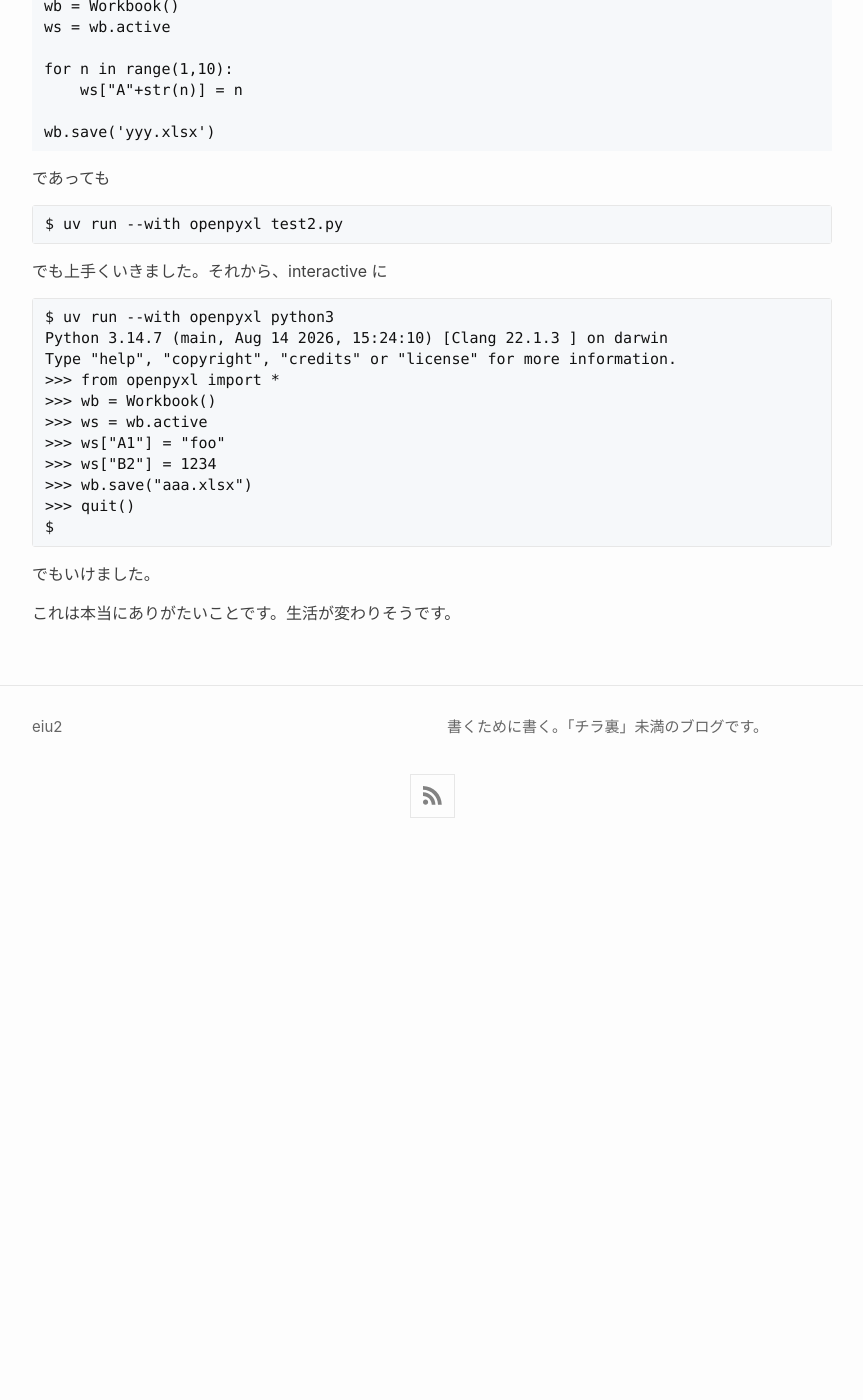
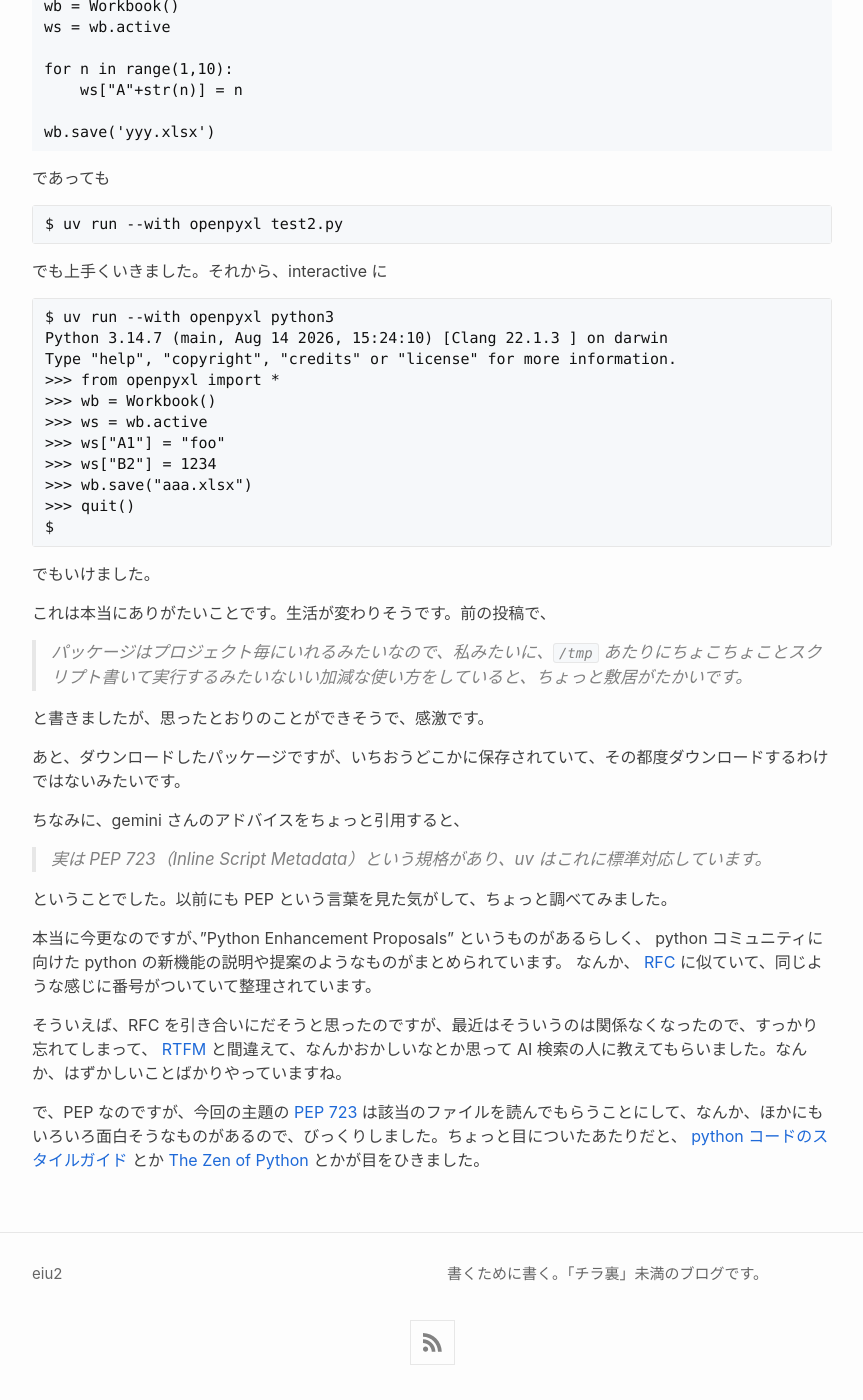
Before and after one commit to eiu2/eiu2.github.com, a Jekyll site: the page built from _posts/2026-08-29-script.md, in a window 1280 px wide and 1400 px high, scrolled down 1124 px. Shown: the whole window, without its empty margins (208-1071 px from the left). Built offline with Jekyll 4.4.1, drawn with Linux system fonts in a browser that asks for light colours; nearby versions of some CDN libraries; before the commit the page ends 1978 px from its top, so only the background shows below that.

Commit message:
Update 2026-08-29-script.md

```diff
--- a/_posts/2026-08-29-script.md
+++ b/_posts/2026-08-29-script.md
@@ -80,4 +80,34 @@ $
 
 でもいけました。
 
-これは本当にありがたいことです。生活が変わりそうです。
+これは本当にありがたいことです。生活が変わりそうです。前の投稿で、
+
+> パッケージはプロジェクト毎にいれるみたいなので、私みたいに、`/tmp` あたりにちょこちょことスクリプト書いて実行するみたいないい加減な使い方をしていると、ちょっと敷居がたかいです。
+
+と書きましたが、思ったとおりのことができそうで、感激です。
+
+あと、ダウンロードしたパッケージですが、いちおうどこかに保存されていて、その都度ダウンロードするわけではないみたいです。
+
+ちなみに、gemini さんのアドバイスをちょっと引用すると、
+
+> 実は PEP 723（Inline Script Metadata）という規格があり、uv はこれに標準対応しています。
+
+ということでした。以前にも PEP という言葉を見た気がして、ちょっと調べてみました。
+
+本当に今更なのですが、"Python Enhancement Proposals" というものがあるらしく、
+python コミュニティに向けた python の新機能の説明や提案のようなものがまとめられています。
+なんか、
+[RFC](https://www.rfc-editor.org/)
+に似ていて、同じような感じに番号がついていて整理されています。
+
+そういえば、RFC を引き合いにだそうと思ったのですが、最近はそういうのは関係なくなったので、すっかり忘れてしまって、
+[RTFM](http://www.catb.org/jargon/html/R/RTFM.html)
+と間違えて、なんかおかしいなとか思って AI 検索の人に教えてもらいました。なんか、はずかしいことばかりやっていますね。
+
+で、PEP なのですが、今回の主題の
+[PEP 723](https://peps.python.org/pep-0723/)
+は該当のファイルを読んでもらうことにして、なんか、ほかにもいろいろ面白そうなものがあるので、びっくりしました。ちょっと目についたあたりだと、
+[python コードのスタイルガイド](https://peps.python.org/pep-0008/)
+とか
+[The Zen of Python](https://peps.python.org/pep-0020/)
+とかが目をひきました。
```
